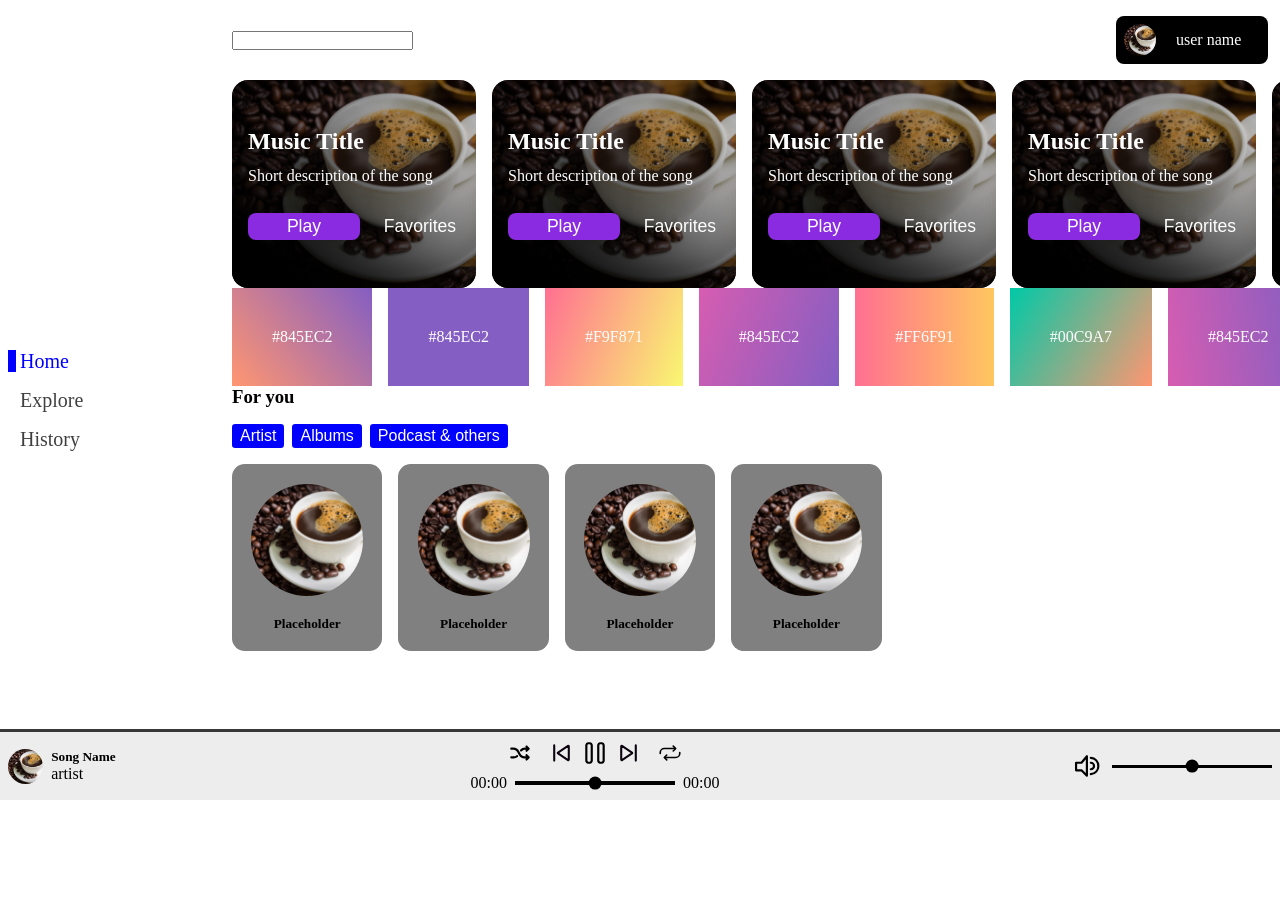
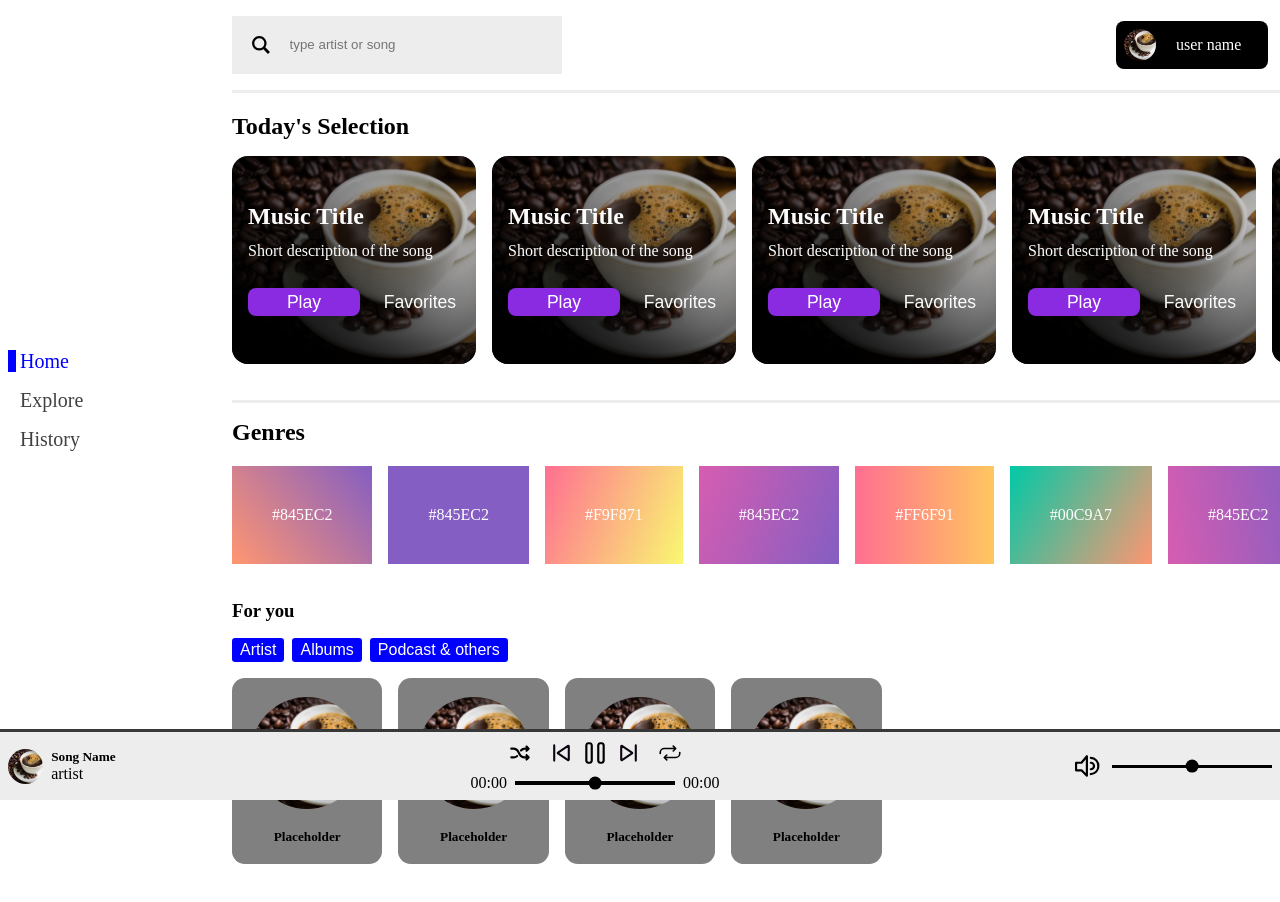
Before and after one commit to JorgeKerilima19/apptowait, a React (Vite) app: page / in a window 1280 px wide. Shown: the top 902 px of the page. Before the commit the page ends 800 px from the top, so only its background shows below. Built offline with nearby package versions, Linux system fonts and the light colour scheme.

Commit message:
home + navbar search work

```diff
--- a/src/index.css
+++ b/src/index.css
@@ -843,3 +843,9 @@ a {
 .bg-primary {
   background-color: var(--bg-primary);
 }
+.separator-top {
+  border-top: solid var(--bg-primary) 0.2rem;
+}
+.separator-bottom {
+  border-bottom: solid var(--bg-primary) 0.2rem;
+}
--- a/src/pages/Home.tsx
+++ b/src/pages/Home.tsx
@@ -1,6 +1,7 @@
 import { Artist, GenreCard, MusicCard } from "../components";
 import useWindowSizeStore from "../store/windowSize";
 import img from "../assets/placeholder.jpg";
+import search from "../assets/SVG/search.svg";
 
 export const Home = () => {
   const windowSize = useWindowSizeStore((state: any) => state.windowSize);
@@ -8,23 +9,35 @@ export const Home = () => {
   return (
     <>
       <div className="mb-4 flex justify-btw items-center pr-3">
-        <form action="">
-          <input type="text" id="search" />
+        <form className="flex items-center gap-4 form p-4" action="">
+          <img className="icon" src={search} alt="search" />
+          <input
+            className="search text-secondary"
+            type="text"
+            id="search"
+            placeholder="type artist or song"
+          />
         </form>
         <div className="user-container flex items-center gap-5 p-2">
           <img className="user-img" src={img} alt="User Image" />
           <span>user name</span>
         </div>
       </div>
-      <div className="flex gap-4 overflow-x-scroll music-cards-container">
+      <div className="separator-top py-5">
+        <h2>Today's Selection</h2>
+        <div className="flex gap-4 overflow-x-scroll py-4 music-cards-container">
           {[...Array(8)].map((el) => (
             <MusicCard />
           ))}
         </div>
-      <div className="flex gap-4 w-full overflow-auto">
+      </div>
+      <div className="separator-top py-4">
+        <h2>Genres</h2>
+        <div className="flex gap-4 py-5 w-full overflow-auto">
           {[...Array(8)].map((el) => (
             <GenreCard />
           ))}
+        </div>
       </div>
       <div className="flex-col gap-4 w-full">
         <h3>For you</h3>
--- a/src/styles/App.css
+++ b/src/styles/App.css
@@ -127,3 +127,13 @@ a.active {
   width: 1.6rem;
   height: 1.6rem;
 }
+.form {
+  background-color: var(--bg-primary);
+}
+.search {
+  height: 1.2rem;
+  width: 16rem;
+  border: 0;
+  outline: none;
+  background-color: transparent;
+}
```
Also changed, not shown: src/assets/SVG/search.svg (added). Lines whose indentation alone changed are shown as unchanged.
